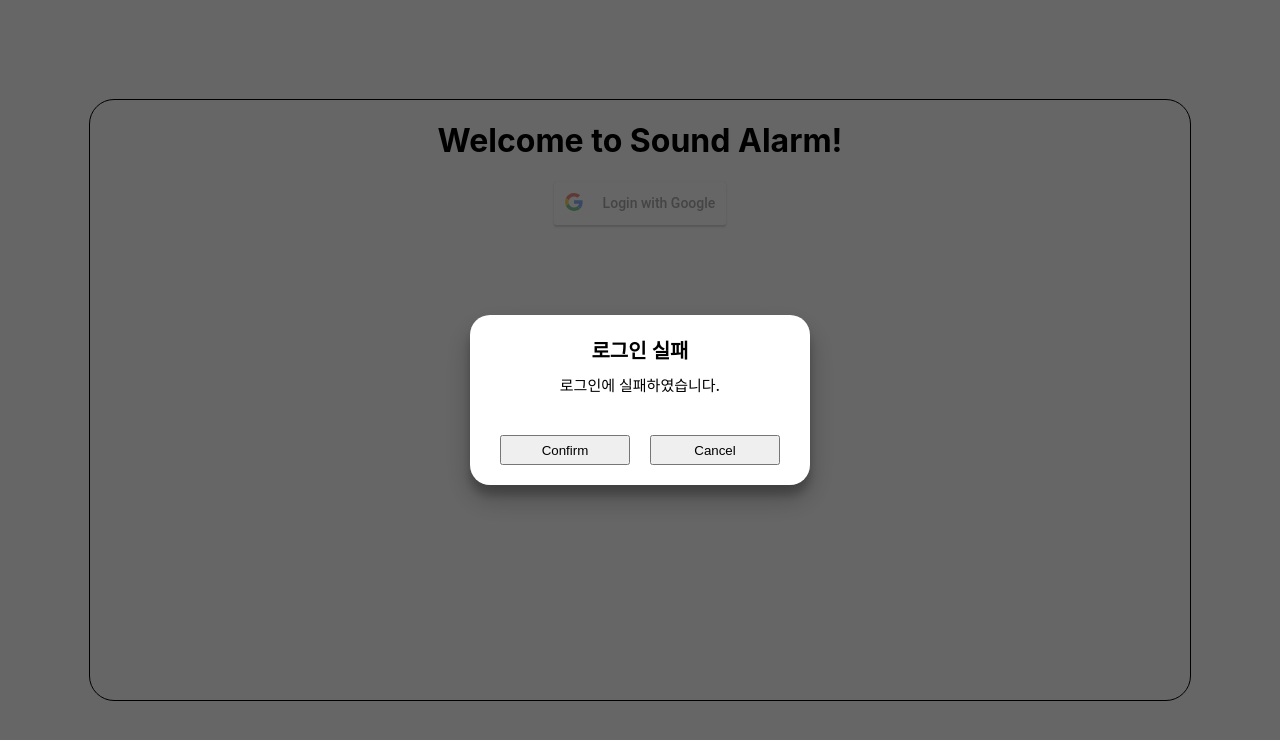
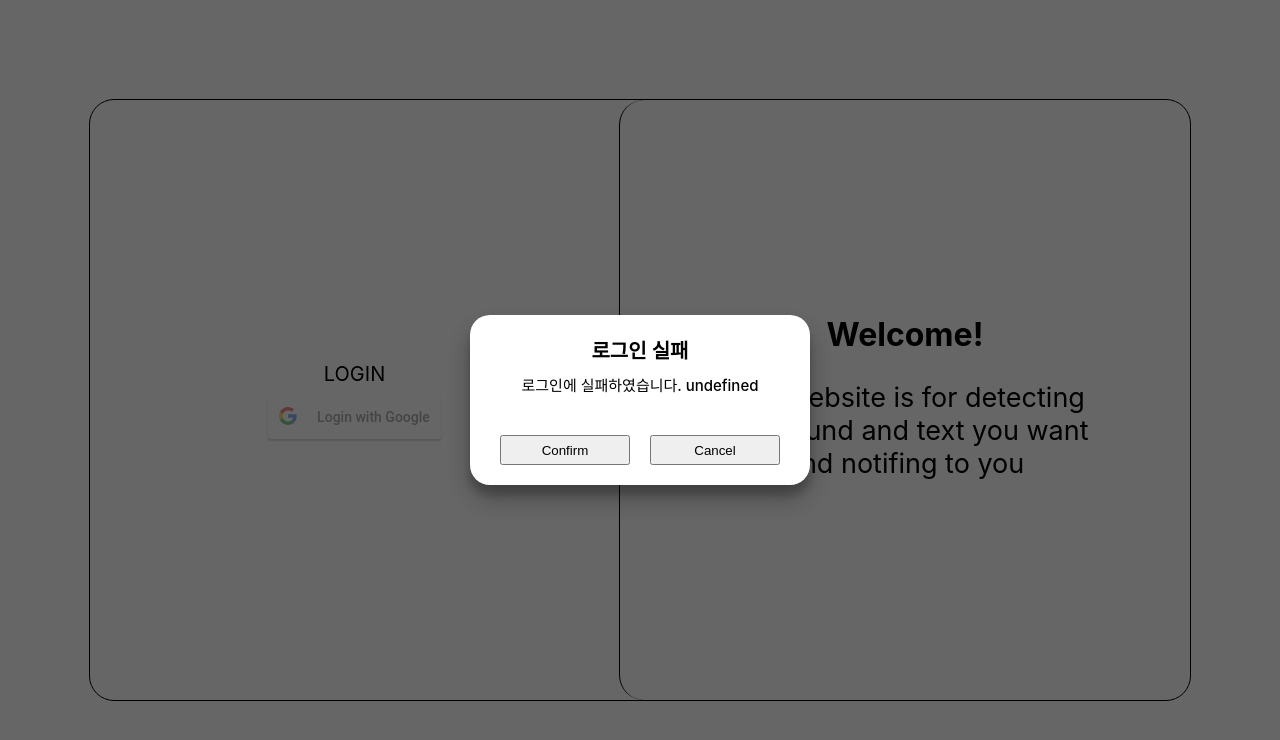
Before and after one commit to winter-project-2021/sound-alarm, a React (Create React App) app: page / in a window 1280 px wide. Shown: the top 740 px of the page. Built offline with nearby package versions, Linux system fonts and the light colour scheme.

Commit message:
add login page and apply redux on login status

```diff
--- a/src/components/Card.js
+++ b/src/components/Card.js
@@ -1,4 +1,5 @@
 import { useState, useCallback, useMemo } from 'react';
+import { useSelector, useDispatch } from 'react-redux';
 import Guide from './Guide';
 import SoundSetting from './SoundSetting';
 import TextSetting from './TextSetting';
@@ -14,11 +15,12 @@ function Card() {
     const [menu, setMenu] = useState(0);
     // 선택가능한 메뉴 리스트
     const menuList = useMemo(() => ["가이드", "텍스트 설정", "소리 설정", "설정", ], []);
+
     // login 여부
-    // 지금은 리덕스 적용 전으로 간단하게 테스트용으로만 사용
-    // 리덕스 적용 후에는 현 state에서 로그인이 되었는지 안 되었는지 판별하면 됨
-    // 만약 props로 넘기는게 더 낫다고 판단되면 그대로 사용
-    const [login, setLogin] = useState(false);
+    // 리덕스 적용 로그인 여부와 사용자 이름, 썸네일 이미지를 가져옴
+    const login = useSelector(state => state.updateLoginState.login);
+    const name = useSelector(state => state.updateLoginState.user.name);
+    const imageURL = useSelector(state => state.updateLoginState.user.imgURL);
 
     const renderMenu = useCallback(() => {
         // 선택한 메뉴에 따라 다른 컴포넌트 렌더링
@@ -49,13 +51,34 @@ function Card() {
                                             }>{item}</button>));
     }, [menuList, selectMenu, menu])
 
+    const renderHeader = useCallback(() => {
+        return (
+            <div className='Header'>
+                <div className='InfoBox'>
+                    <img class='UserThumb' src={imageURL}></img>
+                        <div className='UserInfo'>
+                            {name}
+                        </div>
+                </div>
+                Sound Alarm
+                <div className='LogoutButton'>
+                    <Logout/>
+                </div>
+            </div>
+        )
+    }, [imageURL, name, login])
+
+    const renderLogin = useCallback(() => {
+        return <Login/>
+    }, [login])
+
     // 로그인이 된 상태면 메인 화면을, 아니면 로그인 화면을 보여주기 위해
     // 메인 화면 렌더링을 따로 함수로 분리
     const renderMainScreen = () => {
         return (
             <>
                 <div className='CardHeader'>
-                    Header <Logout setLogin={setLogin}/>
+                    {renderHeader()}
                 </div>
                 <div className='CardSide'>
                     {renderSideMenu()}
@@ -70,7 +93,7 @@ function Card() {
 
     return (
         <div className='CardComponent'>
-            {login ? renderMainScreen() : <Login setLogin={setLogin}/>}
+            {login ? renderMainScreen() : renderLogin()}
         </div>
     );
 }
--- a/src/components/Login.js
+++ b/src/components/Login.js
@@ -1,38 +1,43 @@
-import { useState } from 'react';
+import { useCallback } from 'react';
 import { GoogleLogin } from 'react-google-login';
+import { updateLogin, updateLogout } from '../modules/LoginState';
 import { useDispatch } from 'react-redux';
 import { setOpen } from '../modules/ModalResult';
 import '../style/Login.scss';
 
-const clientId = '198175746547-k85131r2cq580i67e2kbok9pb8u12gc2.apps.googleusercontent.com'
+const clientId = `${process.env.REACT_APP_GOOGLE_OAUTH_CLIENT_ID}`
 
 
-function Login(props) {
+function Login() {
 
     // test용으로 props를 통해 setLogin을 Card로부터 받아옴
     // 리덕스 적용 후에는 리덕스를 사용
     // 만약 구현시 props가 더 낫다고 판단되면 props 써도 무방
-    const { setLogin } = props;
+    //const { setLogin } = props;
 
     const dispatch = useDispatch();
 
+
     const onSuccess = (res) => {
+        const userInfo = {name: res.profileObj.name, imgURL: res.profileObj.imageUrl};
+
         const popup = {
             head: '로그인 성공',
-            body: `${res.profileObj.name}님 환영합니다. \nSee console for full profile object.`,
-            callback: () => setLogin(true),
+            body: `${res.profileObj.name}님 환영합니다. See console for full profile object.`,
+            callback: () => dispatch(updateLogin(userInfo)),
         };
         dispatch(setOpen(popup));
         refreshTokenSetup(res);
 
         console.log('Login Success: currentUser:', res.profileObj, res.tokenObj);
-    };
+    }
 
     const onFailure = (res) => {
+
         const popup = {
             head: '로그인 실패',
-            body: `로그인에 실패하였습니다.`,
-            callback: () => setLogin(false),
+            body: `로그인에 실패하였습니다. ${res.error}`,
+            callback: () => dispatch(updateLogout('')),
         };
         dispatch(setOpen(popup));
 
@@ -61,17 +66,35 @@ function Login(props) {
     };
 
     return (
-        <div>
-            <h1>Welcome to Sound Alarm!</h1>
+        <div className='LoginComponent'>
+            <div className='LoginBoxWrap'>
+                <div className='LoginBox'>
+                    <div className='LoginText'>
+                        LOGIN
+                    </div>
+                    <div className='GoogleLoginButton'>
                         <GoogleLogin
                             clientId={clientId}
                             buttonText="Login with Google"
                             onSuccess={onSuccess} // 성공시 실행
                             onFailure={onFailure} // 실패시 실행
                             cookiePolicy={'single_host_origin'}
-            isSignedIn={true} //true일때 새로고침해도 로그인이 유지됨.(onSuccess callback)
+                            isSignedIn={false} //true일때 새로고침해도 로그인이 유지됨.(onSuccess callback)
                             />
                     </div>
+                </div>
+
+            </div>
+            <div className='IntroBoxWrap'>
+                <div className='IntroBox'>
+                    <h1>Welcome!</h1>
+                    <div className='IntroText'>
+                        <p>This website is for detecting any sound and text you want and notifing to you</p>
+                    </div>
+                </div>
+            </div>
+        </div>
+
     );
 }
 
--- a/src/components/Logout.js
+++ b/src/components/Logout.js
@@ -1,14 +1,13 @@
 import React from 'react';
 import { GoogleLogout } from 'react-google-login';
+import { updateLogin, updateLogout } from '../modules/LoginState';
 import { useDispatch } from 'react-redux';
 import { setOpen } from '../modules/ModalResult';
 
-const clientId = '198175746547-k85131r2cq580i67e2kbok9pb8u12gc2.apps.googleusercontent.com';
+const clientId = `${process.env.REACT_APP_GOOGLE_OAUTH_CLIENT_ID}`
 
 
 function Logout(props) {
-
-    const { setLogin } = props;
 
     const dispatch = useDispatch();
 
@@ -17,7 +16,7 @@ function Logout(props) {
         const popup = {
             head: '로그아웃 성공',
             body: `로그아웃에 성공하였습니다.`,
-            callback: () => setLogin(false),
+            callback: () => dispatch(updateLogout({})),
         };
         dispatch(setOpen(popup));
 
@@ -25,13 +24,11 @@ function Logout(props) {
     };
 
     return (
-        <div>
         <GoogleLogout
             clientId={clientId}
             buttonText="Logout"
             onLogoutSuccess={onSuccess} //성공시 실행
         ></GoogleLogout>
-        </div>
     );
 }
 
--- a/src/components/Preference.js
+++ b/src/components/Preference.js
@@ -1,3 +1,5 @@
+import Logout from './Logout';
+
 function Preference() {
 
   return (
--- a/src/components/TextSetting.js
+++ b/src/components/TextSetting.js
@@ -7,8 +7,6 @@ import '../style/TextSetting.scss';
 
 
 function TextSetting() {
-
-    const DEFAULT_FILENAME = '파일 업로드';
 
     // redux로 부터 text이름 리스트를 가져옴
     const textList = useSelector(state => state.updateTextList.textList);
--- /dev/null
+++ b/src/modules/LoginState.js
@@ -0,0 +1,40 @@
+import { createAction, handleActions } from 'redux-actions';
+
+/*
+    Login 상태를 위한 redux
+*/
+
+const UPDATE_Login = 'LoginState/UPDATE_Login';
+const UPDATE_Logout = 'LoginState/UPDATE_Logout';
+
+export const updateLogin = createAction(UPDATE_Login, item => item);
+export const updateLogout = createAction(UPDATE_Logout, item => item);
+
+const initialState = {
+    login: false,
+    user: {name: '', imgURL: ''},
+}
+
+const updateLoginState = handleActions(
+    {
+        [UPDATE_Login]: (state, action) => (
+            {
+                ...state,
+                login: true,
+                user: action.payload,
+            }
+        ),
+
+        [UPDATE_Logout]: (state, action) => (
+            {
+                ...state,
+                login: false,
+                user: action.payload,
+            }
+        ),
+    },
+
+    initialState,
+)
+
+export default updateLoginState;
--- a/src/modules/index.js
+++ b/src/modules/index.js
@@ -2,6 +2,7 @@ import { combineReducers } from 'redux';
 import updateSoundList from './SoundList';
 import setModal from './ModalResult';
 import updateTextList from './TextList';
+import updateLoginState from './LoginState';
 
 // root reducer를 위한 combine
 // 새로운 reducer 만들면 여기에 하나씩 추가하면 됨
@@ -9,6 +10,7 @@ const rootReducer = combineReducers({
     updateSoundList,
     setModal,
     updateTextList,
+    updateLoginState,
     // 추가 ...
 });
 
--- a/src/style/Card.scss
+++ b/src/style/Card.scss
@@ -9,6 +9,7 @@
     left: 50%;
     transform: translate(-50%, -50%);
     text-align: center;
+
 
     .CardBody {
         position: absolute;
@@ -68,8 +69,46 @@
     .CardHeader {
         width: 1100px;
         height: 75px;
-        text-align: center;
+        display: table;
+
+        .Header {
+            display:table-cell;
+            vertical-align: middle;
+            font-weight: bold;
+            font-size: 40px;
+            text-align: center;
+
+            .InfoBox {
+                position: absolute;
+                top: 15px;
+                left: 30px;
+                width: 200px;
+                line-height: 50px;
+
+                .UserThumb {
+                    float: left;
+                    width: 50px;
+                    height: 50px;
+                    border-radius: 25px;
+                }
+
+                .UserInfo {
+                    width: 120px;
+                    padding-left: 20px;
+                    font-weight: normal;
+                    font-size: 20px;
+                    text-align: left;
+                    overflow: hidden;
+                    text-overflow: ellipsis;
+                    white-space: nowrap;
+                }
+            }
+
+            .LogoutButton {
+                position: absolute;
+                right: 30px;
+                top: 2px;
+            }
+        }
     }
-
-
 }
--- a/src/style/Login.scss
+++ b/src/style/Login.scss
@@ -1,2 +1,43 @@
 .LoginComponent {
+
+    .LoginBoxWrap {
+        float: left;
+        width: 529px;
+        height: 600px;
+        display: table;
+
+        .LoginBox {
+            display: table-cell;
+            vertical-align: middle;
+
+            .LoginText {
+                font-size: 20px;
+            }
+
+            .GoogleLoginButton {
+                margin-top: 10px;
+            }
+        }
+    }
+
+    .IntroBoxWrap {
+        float: right;
+        width: 570px;
+        height: 600px;
+        border-left: 1px black solid;
+        border-top-left-radius: 25px;
+        border-bottom-left-radius: 25px;
+        display:table;
+
+        .IntroBox {
+            display: table-cell;
+            vertical-align: middle;
+
+            .IntroText {
+                font-size: 27px;
+                padding-left: 100px;
+                padding-right: 100px;
+            }
+        }
+    }
 }
```
Also changed, not shown: 1 other file (tests, documents, lock files or other folders). Lines whose indentation alone changed are shown as unchanged.
